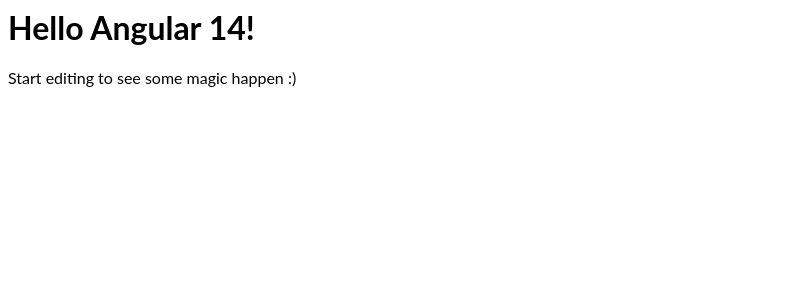
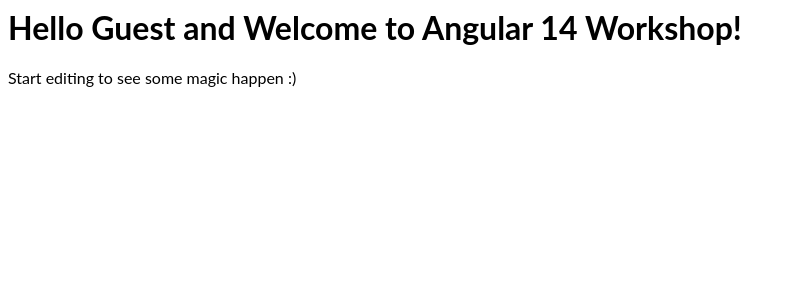
Before and after one commit to davidrodrigues40/angular_workshop, an Angular app: page / in a window 1280 px wide. Shown: the top 300 px of the page, without its empty margins (0-794 px from the left). Built offline with nearby package versions, Linux system fonts and the light colour scheme.

Commit message:
3 files modified

```diff
--- a/src/app/app.component.html
+++ b/src/app/app.component.html
@@ -1,4 +1,2 @@
-<hello name="{{ name }}"></hello>
-<p>
-  Start editing to see some magic happen :)
-</p>
+<hello name="{{ name }}" [version]="version"></hello>
+<p>Start editing to see some magic happen :)</p>
--- a/src/app/app.component.ts
+++ b/src/app/app.component.ts
@@ -3,8 +3,9 @@
 @Component({
   selector: 'my-app',
   templateUrl: './app.component.html',
-  styleUrls: [ './app.component.css' ]
+  styleUrls: ['./app.component.css'],
 })
-export class AppComponent  {
-  name = 'Angular ' + VERSION.major;
+export class AppComponent {
+  version = 'Angular ' + VERSION.major;
+  name = 'Guest';
 }
--- a/src/app/hello.component.ts
+++ b/src/app/hello.component.ts
@@ -2,9 +2,10 @@
 
 @Component({
   selector: 'hello',
-  template: `<h1>Hello {{name}}!</h1>`,
-  styles: [`h1 { font-family: Lato; }`]
+  template: `<h1>Hello {{name}} and Welcome to {{version}} Workshop!</h1>`,
+  styles: [`h1 { font-family: Lato; }`],
 })
-export class HelloComponent  {
+export class HelloComponent {
   @Input() name: string;
+  @Input() version: string;
 }
```
